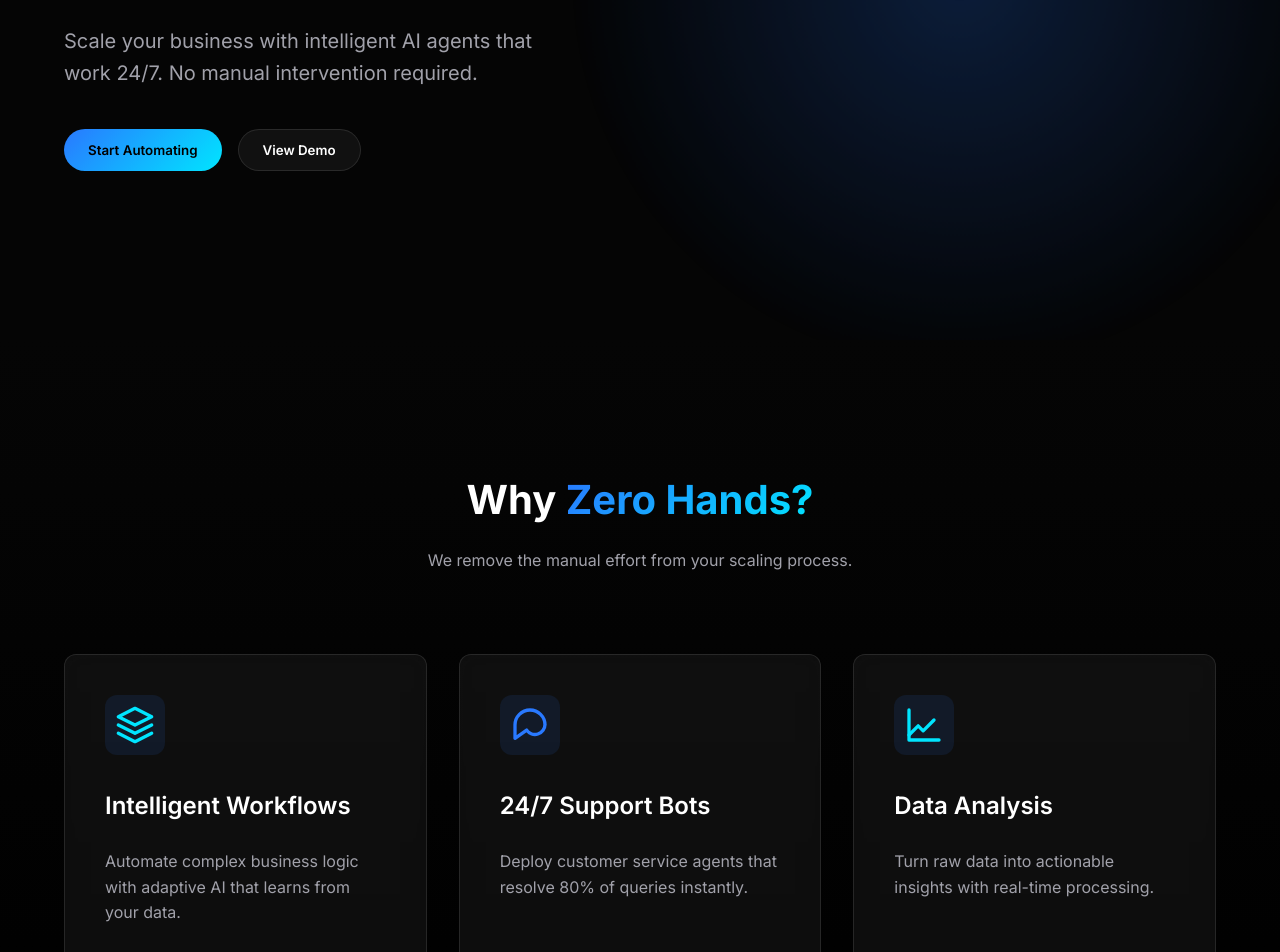
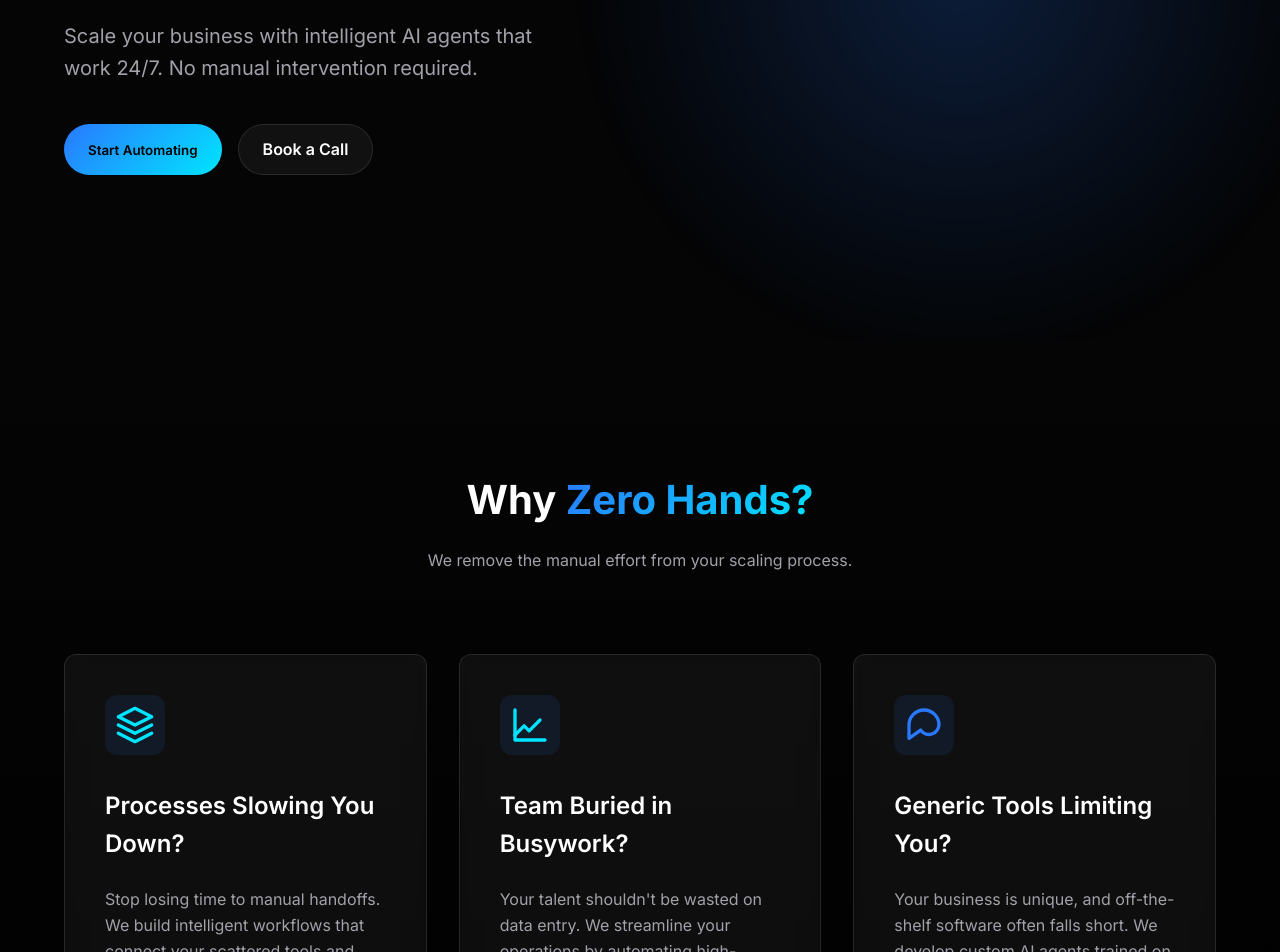
Before and after one commit to anand271087/zerohands, a React (Vite) app: page / in a window 1280 px wide. Shown: the part 460-1412 px from the top of the page. Built offline with nearby package versions, Linux system fonts and the light colour scheme.

Commit message:
Update CTA buttons to 'Book a Call' and refresh Services section content

```diff
--- a/src/components/Features.jsx
+++ b/src/components/Features.jsx
@@ -1,8 +1,8 @@
 const Features = () => {
     const features = [
         {
-            title: "Intelligent Workflows",
-            description: "Automate complex business logic with adaptive AI that learns from your data.",
+            title: "Processes Slowing You Down?",
+            description: "Stop losing time to manual handoffs. We build intelligent workflows that connect your scattered tools and automate complex processes, reducing errors and speeding up delivery.",
             icon: (
                 <svg width="40" height="40" viewBox="0 0 24 24" fill="none" xmlns="http://www.w3.org/2000/svg">
                     <path d="M12 2L2 7L12 12L22 7L12 2Z" stroke="#00e5ff" strokeWidth="2" strokeLinecap="round" strokeLinejoin="round" />
@@ -12,21 +12,21 @@
             )
         },
         {
-            title: "24/7 Support Bots",
-            description: "Deploy customer service agents that resolve 80% of queries instantly.",
+            title: "Team Buried in Busywork?",
+            description: "Your talent shouldn't be wasted on data entry. We streamline your operations by automating high-volume, repetitive tasks, freeing your team to focus on high-value strategy and growth.",
             icon: (
                 <svg width="40" height="40" viewBox="0 0 24 24" fill="none" xmlns="http://www.w3.org/2000/svg">
-                    <path d="M21 11.5C21.0031 12.8125 20.5899 14.0933 19.8227 15.1584C19.0555 16.2236 17.9759 17.0152 16.7454 17.4144C15.5149 17.8136 14.1988 17.8001 12.9976 17.3761C11.7964 16.9522 10.7745 16.1406 10 15.0625L3 20V12C3.00344 9.61394 3.95325 7.32707 5.6406 5.63971C7.32795 3.95236 9.61482 3.00256 12 3C14.3869 3.00256 16.6738 3.95236 18.3611 5.63971C20.0485 7.32707 20.9983 9.61394 21 12V11.5Z" stroke="#2979ff" strokeWidth="2" strokeLinecap="round" strokeLinejoin="round" />
+                    <path d="M3 3V21H21" stroke="#00e5ff" strokeWidth="2" strokeLinecap="round" strokeLinejoin="round" />
+                    <path d="M18 9L11.5 15.5L8.5 12.5L3 18" stroke="#00e5ff" strokeWidth="2" strokeLinecap="round" strokeLinejoin="round" />
                 </svg>
             )
         },
         {
-            title: "Data Analysis",
-            description: "Turn raw data into actionable insights with real-time processing.",
+            title: "Generic Tools Limiting You?",
+            description: "Your business is unique, and off-the-shelf software often falls short. We develop custom AI agents trained on your specific data to handle specialized tasks and integrate seamlessly with your existing stack.",
             icon: (
                 <svg width="40" height="40" viewBox="0 0 24 24" fill="none" xmlns="http://www.w3.org/2000/svg">
-                    <path d="M3 3V21H21" stroke="#00e5ff" strokeWidth="2" strokeLinecap="round" strokeLinejoin="round" />
-                    <path d="M18 9L11.5 15.5L8.5 12.5L3 18" stroke="#00e5ff" strokeWidth="2" strokeLinecap="round" strokeLinejoin="round" />
+                    <path d="M21 11.5C21.0031 12.8125 20.5899 14.0933 19.8227 15.1584C19.0555 16.2236 17.9759 17.0152 16.7454 17.4144C15.5149 17.8136 14.1988 17.8001 12.9976 17.3761C11.7964 16.9522 10.7745 16.1406 10 15.0625L3 20V12C3.00344 9.61394 3.95325 7.32707 5.6406 5.63971C7.32795 3.95236 9.61482 3.00256 12 3C14.3869 3.00256 16.6738 3.95236 18.3611 5.63971C20.0485 7.32707 20.9983 9.61394 21 12V11.5Z" stroke="#2979ff" strokeWidth="2" strokeLinecap="round" strokeLinejoin="round" />
                 </svg>
             )
         }
--- a/src/components/Header.jsx
+++ b/src/components/Header.jsx
@@ -23,7 +23,7 @@
                     <a href="#about">About</a>
                     <a href="#contact">Contact</a>
                 </nav>
-                <button className="btn-primary">Get Started</button>
+                <a href="https://calendar.app.google/hQr6ckhLWeZbR8sf8" target="_blank" rel="noopener noreferrer" className="btn-primary">Book a Call</a>
             </div>
 
         </header>
--- a/src/components/Hero.jsx
+++ b/src/components/Hero.jsx
@@ -13,7 +13,7 @@
                     </p>
                     <div className="hero-actions">
                         <button className="btn-primary">Start Automating</button>
-                        <button className="btn-secondary">View Demo</button>
+                        <a href="https://calendar.app.google/hQr6ckhLWeZbR8sf8" target="_blank" rel="noopener noreferrer" className="btn-secondary">Book a Call</a>
                     </div>
                 </div>
                 <div className="hero-visual">
```
